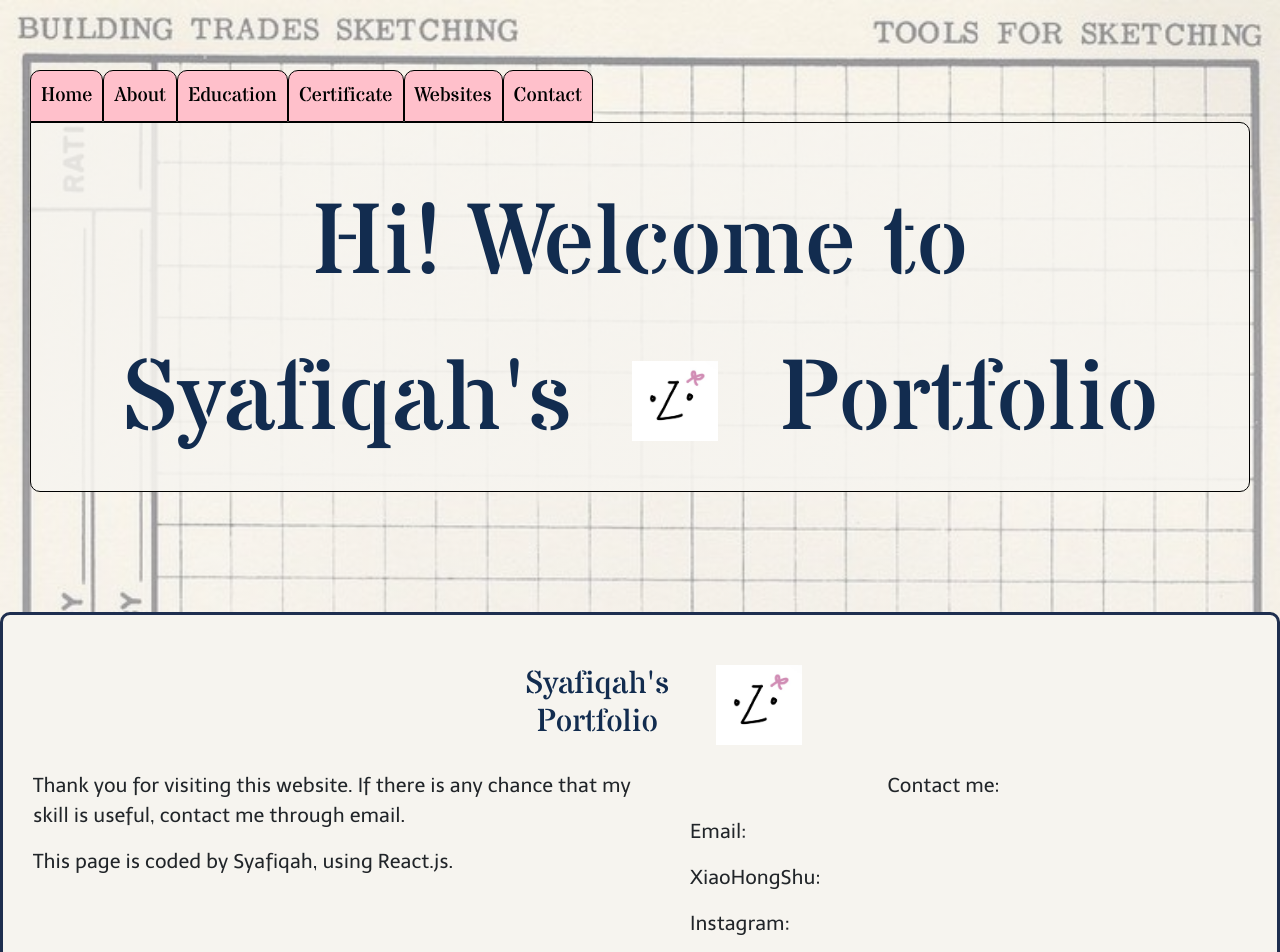
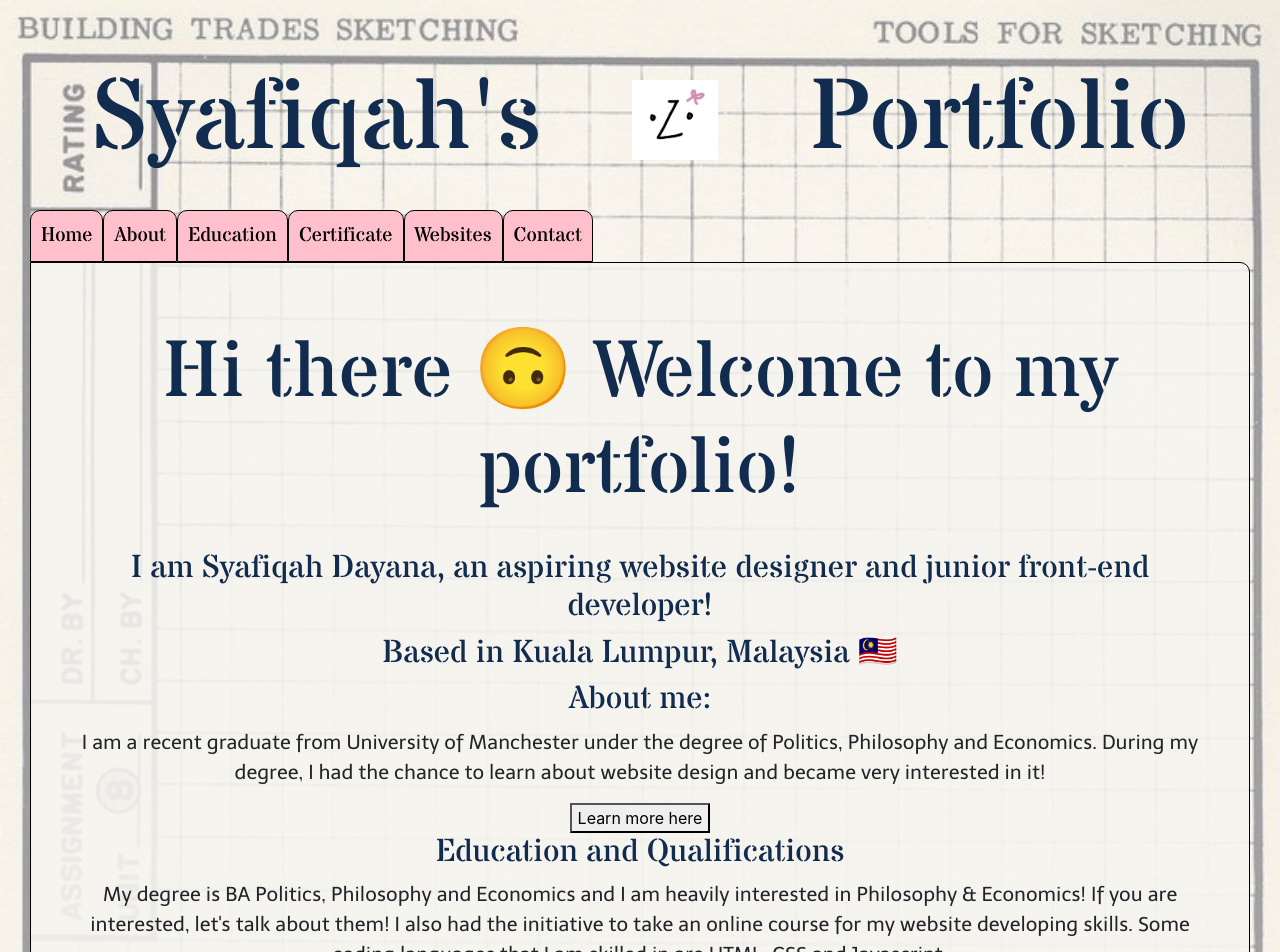
Before and after one commit to cosylily/website-portfolio, a React (Create React App) app: page / in a window 1280 px wide. Shown: the top 952 px of the page. Built offline with nearby package versions, Linux system fonts and the light colour scheme.

Commit message:
update displaycontent.js
Properly edit my mainpage to welcome my "guests"

```diff
--- a/src/App.css
+++ b/src/App.css
@@ -123,7 +123,7 @@ video {
 }
 .prompt {
   font-family: var(--title-font);
-  font-size: 100px;
+  font-size: 80px;
   color: #122c4f;
 }
 .graduationimg {
--- a/src/App.js
+++ b/src/App.js
@@ -8,6 +8,18 @@ function App() {
 
   return (
     <div className="App">
+      <header className="title" id="toppage">
+        <h2>Syafiqah's</h2>
+        <div>
+          <img
+            src="logoforportfolio.jpg"
+            alt="Self-doodle logo"
+            height="100px"
+            width="auto"
+          />
+        </div>
+        <h2>Portfolio</h2>
+      </header>
       <div className="canvas">
         <div className="buttons">
           <div className="buttonsinbuttons">
--- a/src/Displaycontent.js
+++ b/src/Displaycontent.js
@@ -24,19 +24,37 @@ export default function DisplayContent(props) {
   } else {
     return (
       <div>
-        <h1 className="p-3 m-3 prompt">Hi!{"  "} Welcome to</h1>
-        <header className="title" id="toppage">
-          <h2>Syafiqah's</h2>
-          <div>
-            <img
-              src="logoforportfolio.jpg"
-              alt="Self-doodle logo"
-              height="100px"
-              width="auto"
-            />
-          </div>
-          <h2>Portfolio</h2>
-        </header>
+        <div className="greetings">
+          <h1 className="p-3 m-3 prompt">
+            Hi there 🙃 Welcome to my portfolio!
+          </h1>
+          <h2>
+            I am Syafiqah Dayana, an aspiring website designer and junior
+            front-end developer!
+          </h2>
+          <h2>Based in Kuala Lumpur, Malaysia 🇲🇾</h2>
+        </div>
+        <div>
+          <h2>About me:</h2>
+          <p>
+            I am a recent graduate from University of Manchester under the
+            degree of Politics, Philosophy and Economics. During my degree, I
+            had the chance to learn about website design and became very
+            interested in it!
+          </p>
+          <button>Learn more here</button>
+        </div>
+        <div>
+          <h2>Education and Qualifications</h2>
+          <p>
+            My degree is BA Politics, Philosophy and Economics and I am heavily
+            interested in Philosophy & Economics! If you are interested, let's
+            talk about them! I also had the initiative to take an online course
+            for my website developing skills. Some coding languages that I am
+            skilled in are HTML, CSS and Javascript.
+          </p>
+          <button>My education</button> <button>My Qualifications</button>
+        </div>
       </div>
     );
   }
```
